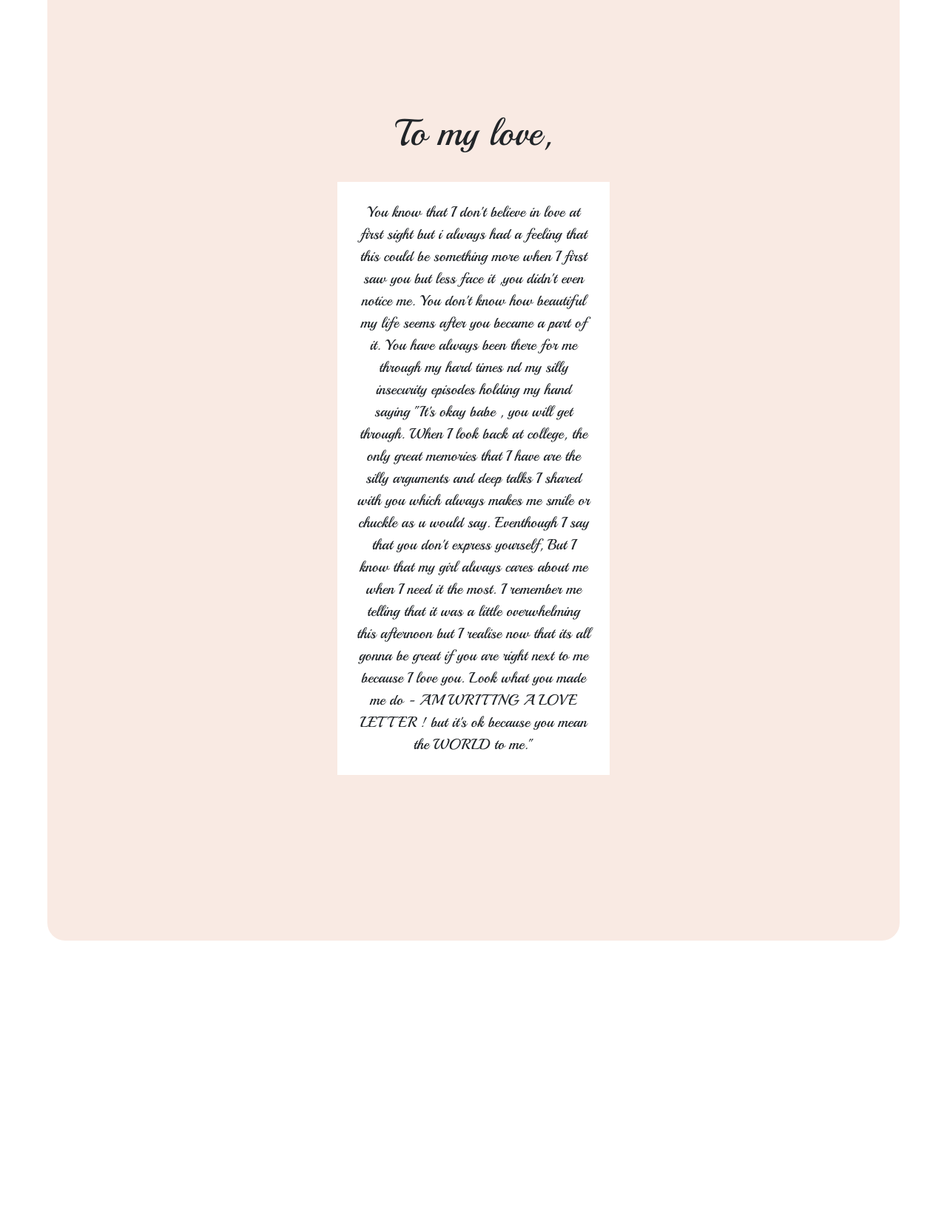
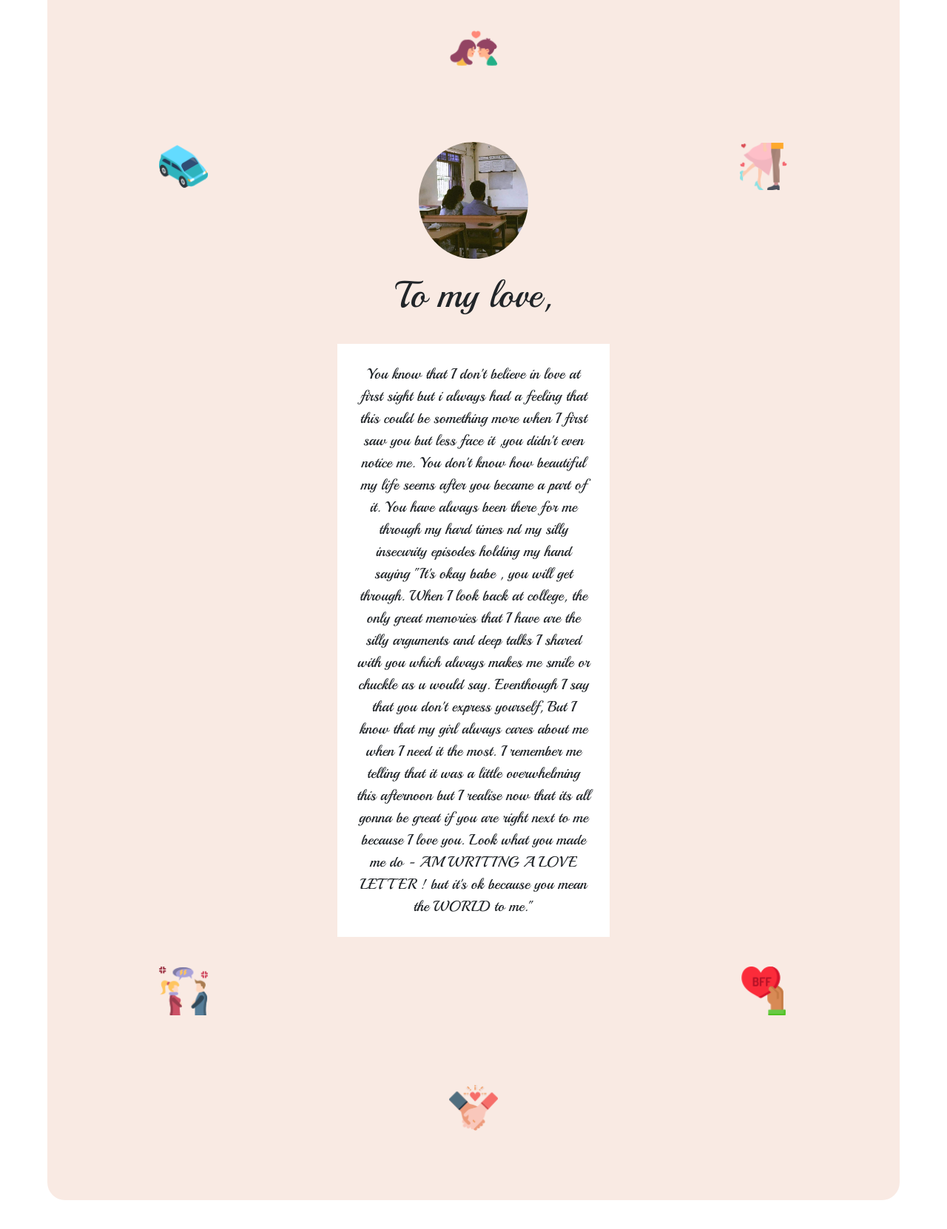
Before and after one commit to sarvalitia/Always-Been-You, a plain HTML site: page index.html in a window 1280 px wide. Shown: the part 120-1782 px from the top of the page at 74% size. Before the commit the page ends 1456 px from the top, so only its background shows below. Drawn offline with nearby package versions, Linux system fonts and the light colour scheme.

Commit message:
Update index.html

```diff
--- a/index.html
+++ b/index.html
@@ -2,7 +2,7 @@
 <html lang="en" dir="ltr">
   <head>
     <meta charset="utf-8">
-    <link rel="shortcut icon" type="images/world.png" href="hbd.png">
+    <link rel="shortcut icon" type="world.png" href="hbd.png">
     <title>ALWAYS BEEN YOU</title>
     <link rel="stylesheet" href="styles.css">
     <link href="https://cdn.jsdelivr.net/npm/bootstrap@5.1.3/dist/css/bootstrap.min.css" rel="stylesheet" integrity="sha384-1BmE4kWBq78iYhFldvKuhfTAU6auU8tT94WrHftjDbrCEXSU1oBoqyl2QvZ6jIW3" crossorigin="anonymous">
@@ -17,7 +17,7 @@
       <div class="col-lg-4">
       </div>
       <div class="col-lg-4">
-        <img class="img-icon" src="images/couple.png" alt="">
+        <img class="img-icon" src="couple.png" alt="">
 
       </div>
       <div class="col-lg-4">
@@ -28,18 +28,18 @@
 
       <div class="row">
       <div class="col-lg-4">
-        <img class="img-icon" src="images/hatchback.png" alt="">
+        <img class="img-icon" src="hatchback.png" alt="">
       </div>
       <div class="col-lg-4">
         <div class="text-box">
-          <img class="her" src="images/me&her.jpeg" alt="">
+          <img class="her" src="me&her.jpeg" alt="">
           <h1 class="h11">To my love,</h1>
 <p class="par">You know that I don't believe in love at first sight but i always had a feeling that this could be something more when I first saw you but less face it ,you didn't even notice me. You don't know how beautiful my life seems after you became a part of it. You have always been there for me through my hard times nd my silly insecurity episodes holding my hand saying "It's okay babe , you will get through. When I look back at college, the only great memories that I have are the silly arguments and deep talks  I shared with you which always makes me smile or chuckle as u would say. Eventhough I say that you don't express yourself, But I know that my girl always cares about me when I need it the most. I remember me telling that it was a little overwhelming this afternoon but I realise now that its all gonna be great if you are right next to me because I love you. Look what you made me do - AM WRITING A LOVE LETTER ! but it's ok because you mean the WORLD to me."</p>
 <img src="" alt="">
         </div>
       </div>
       <div class="col-lg-4">
-        <img class="img-icon" src="images/couple-2.png" alt="">
+        <img class="img-icon" src="couple-2.png" alt="">
 
       </div>
 
@@ -48,12 +48,12 @@
 
       <div class="row">
       <div class="col-lg-4">
-        <img class="img-icon" src="images/argument.png" alt="">
+        <img class="img-icon" src="argument.png" alt="">
       </div>
       <div class="col-lg-4">
       </div>
       <div class="col-lg-4">
-        <img class="img-icon" src="images/best-friend-forever.png" alt="">
+        <img class="img-icon" src="best-friend-forever.png" alt="">
       </div>
 
       </div>
@@ -63,7 +63,7 @@
 
   </div>
   <div class="col-lg-4">
-    <img class="img-icon" src="images/hold.png" alt="">
+    <img class="img-icon" src="hold.png" alt="">
 
   </div>
   <div class="col-lg-4">
```
